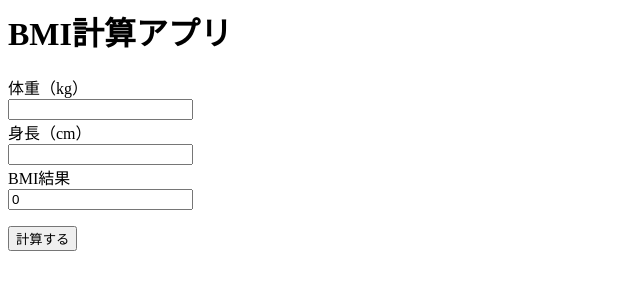
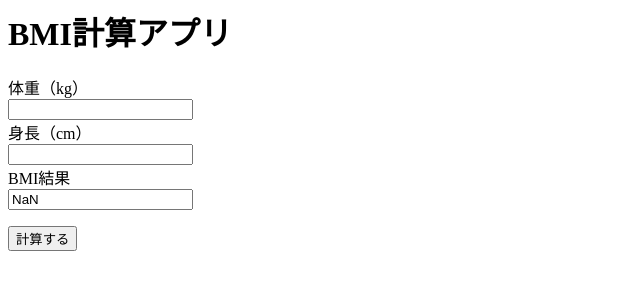
Before and after one commit to burakon/bmiCal, a plain HTML site: page index.html in a window 1280 px wide. Both pictures are taken after a click on the button "計算する". Shown: the full height of the page, 0-640 px from the left. Drawn offline with Linux system fonts and the light colour scheme.

Commit message:
BMIの計算部分を追加

```diff
--- a/index.html
+++ b/index.html
@@ -20,15 +20,26 @@
 		<input type="button" id="btn" value="計算する">
 
 	<script>
-		// ボタンを取得
-                var button = document.getElementById("btn");
+			// ボタンを取得
+			var button = document.getElementById("btn");
 
-                // ボタンがクリックされた時
-                button.addEventListener("click",function() {
+			// ボタンがクリックされた時
+			button.addEventListener("click",function() {
 
-			// bmi結果の欄に0を入れる
-			document.getElementById("bmi").value = 0;
-		}, false);
+				// weight, heightという変数を作って、各テキストフィールドのvalueを入れる
+				let weight = document.getElementById("weight").value;
+				var height = document.getElementById("height").value;
+
+				// 身長をメートル表示にする
+				height = height * 0.01;
+
+				// bmiという変数を作ってBMI計算した数字を入れる
+				// BMI＝体重(kg) ÷ { 身長(m) Ｘ 身長(m) }
+				var bmi = weight / ( height * height);
+
+				// bmi結果の欄にbmiを入れる
+				document.getElementById("bmi").value = bmi;
+				});
         </script>
 	</body>
 </html>
```
Also changed, not shown: 1 other file.
